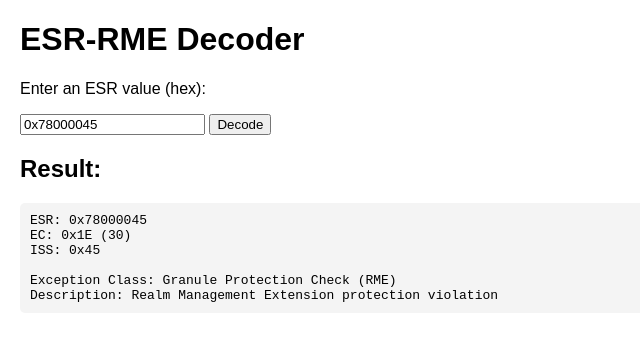
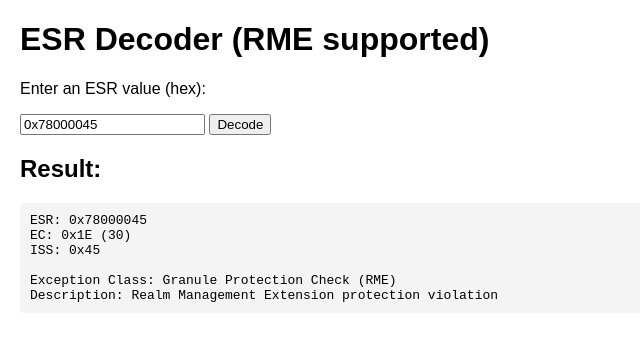
Before and after one commit to sqaureshape/arm_esr_decoder, a plain HTML site: page docs/index.html in a window 1280 px wide. Shown: the whole page, without its empty margins (0-640 px from the left). Drawn offline with Linux system fonts and the light colour scheme.

Commit message:
Update title to 'ESR Decoder (RME supported)' for better clarity

```diff
--- a/docs/index.html
+++ b/docs/index.html
@@ -2,14 +2,14 @@
 <html lang="en">
 <head>
   <meta charset="UTF-8">
-  <title>ESR-RME Decoder</title>
+  <title>ESR Decoder (RME supported)</title>
   <style>
     body { font-family: Arial, sans-serif; margin: 20px; }
     pre { background: #f4f4f4; padding: 10px; border-radius: 5px; }
   </style>
 </head>
 <body>
-  <h1>ESR-RME Decoder</h1>
+  <h1>ESR Decoder (RME supported)</h1>
   <p>Enter an ESR value (hex):</p>
   <input id="esrInput" type="text" value="0x78000045"/>
   <button onclick="decodeESR()">Decode</button>
```
Also changed, not shown: 1 other file.
